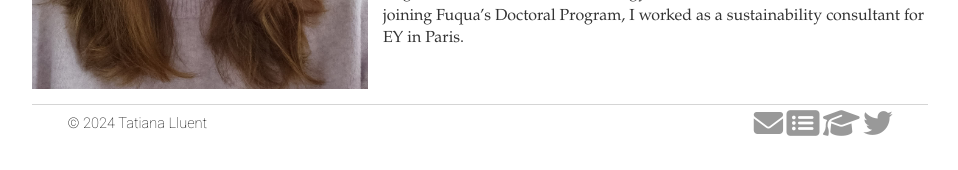
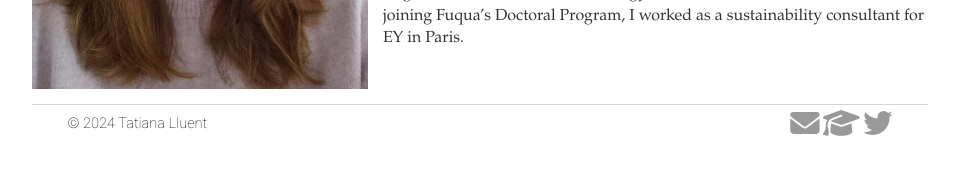
Before and after one commit to tatianalluent/tatianalluent.github.io, a Jekyll site: the page built from index.html, in a window 1280 px wide. Shown: the part 753-923 px from the top of the page, without its empty margins (160-1118 px from the left). Built offline with Jekyll 4.4.1, drawn with Linux system fonts in a browser that asks for light colours; nearby versions of some CDN libraries.

Commit message:
Update default.html
remove esmt bio link

```diff
--- a/_layouts/default.html
+++ b/_layouts/default.html
@@ -60,8 +60,7 @@
 
 					</div>
 					<div class="section right" style="width: 75%; ">
-						<a href="mailto:tatiana.lluent@esmt.org" class="fa-solid fa-2xl fa-envelope" title="Email" id="icon1"></a>
-						<a href="https://faculty-research.esmt.berlin/person/tatiana-lluent/bio" class="fa-solid fa-2xl fa-rectangle-list" title="ESMT" id="icon4"></a>
+						<a href="mailto:tatiana.lluent@gmail.com" class="fa-solid fa-2xl fa-envelope" title="Email" id="icon1"></a>
 						<a href="https://scholar.google.com/citations?user=0Ik-RUEAAAAJ&hl=en" class="fa-solid fa-2xl fa-graduation-cap" title="Google Scholar" id="icon2"></a>
 						<a href="https://twitter.com/TatianaLluent" class="fa-brands fa-2xl fa-twitter" title="Twitter" id="icon3"></a>
 					</div>
```
